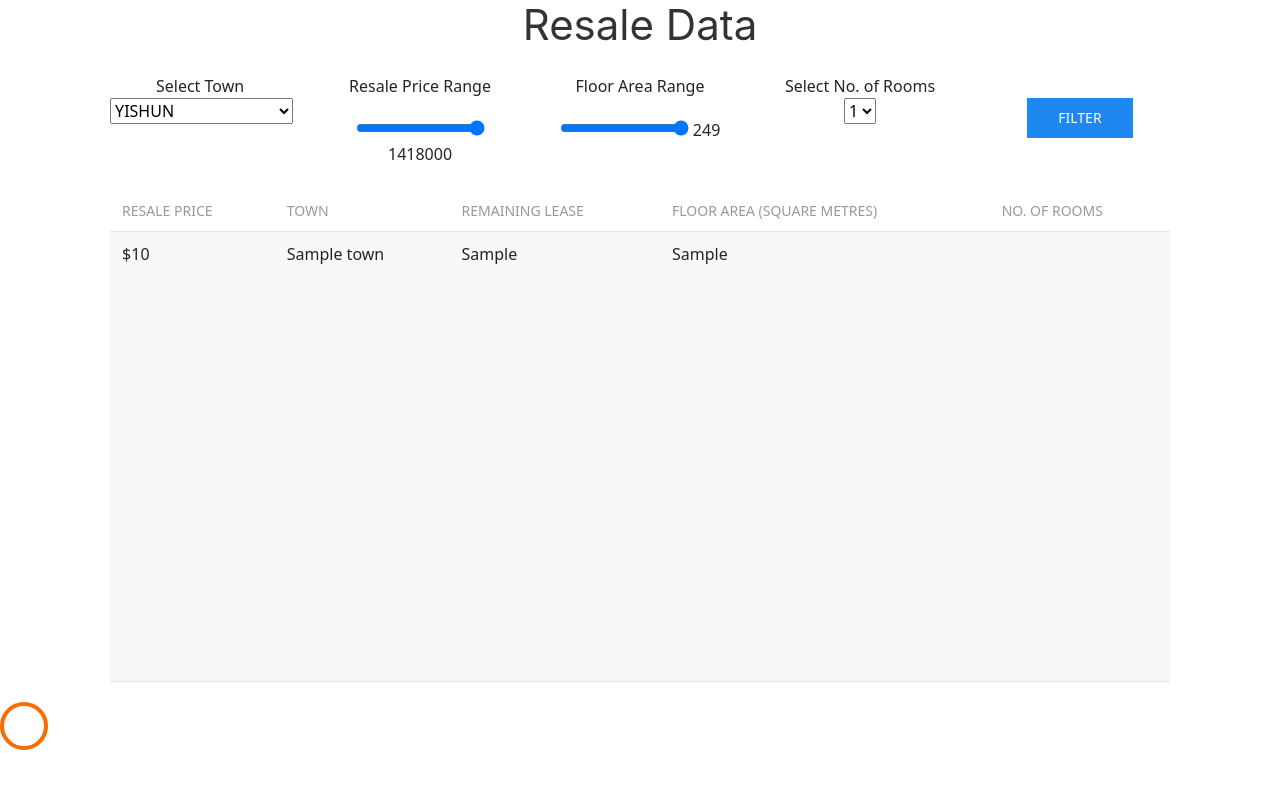
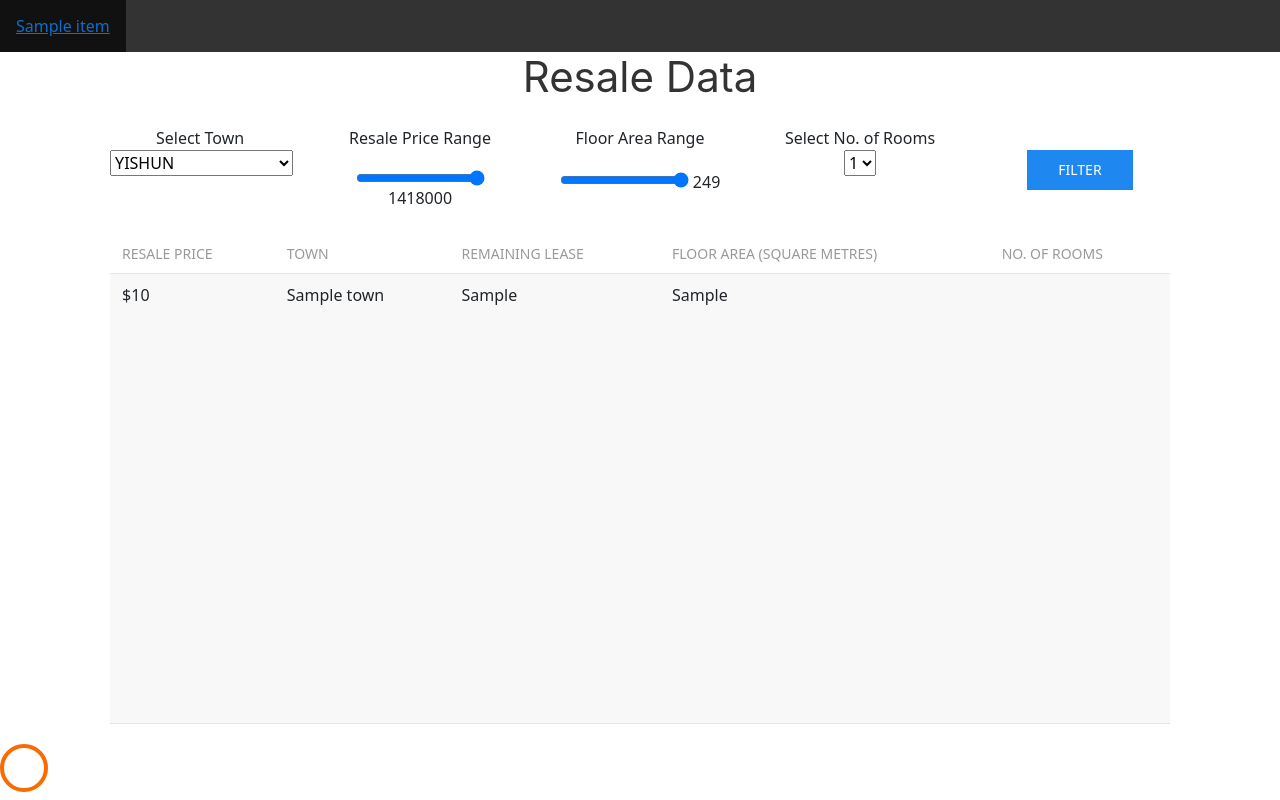
Before and after one commit to zoee-Y/ICT2103_RentalAndResaleHousing, a Flask app: template templates/Resale_Table.html in a window 1280 px wide. Run offline with Flask 2, Linux system fonts and the light colour scheme; the template is opened without the code that fills it: most values are stand-ins (such as "Sample title", 1, 10 or a date in 2020); parts of the project's set-up code (start-up, migrations or seed data) failed here and were passed over; some libraries are stand-ins or nearby versions.

Commit message:
navbar4.0

```diff
--- a/templates/Register.html
+++ b/templates/Register.html
@@ -26,7 +26,6 @@
     }
     </style>
 </head>
-<!--<body>-->
 <body>
 <ul>
     {% for item in nav.top %}
--- a/templates/Rental_Graph.html
+++ b/templates/Rental_Graph.html
@@ -3,6 +3,7 @@
   list-style-type: none;
   margin: 0;
   padding: 0;
+  width: 100%;
   overflow: hidden;
   background-color: #333;
   }
--- a/templates/Resale_Graph.html
+++ b/templates/Resale_Graph.html
@@ -1,7 +1,6 @@
 <!doctype html>
 <html>
 <style>
-
     .links{
         background: white;
         color:black;
--- a/templates/Resale_Table.html
+++ b/templates/Resale_Table.html
@@ -1,6 +1,33 @@
+
+<style>
+    ul {
+    list-style-type: none;
+    margin: 0;
+    padding: 0;
+    width: 100%;
+    overflow: hidden;
+    background-color: #333;
+    }
+    li {
+    float: left;
+    }
+    li a:hover {
+    background-color: #111;
+    }
+    li a {
+    display: block;
+    color: white;
+    text-align: center;
+    padding: 14px 16px;
+    text-decoration: none;
+    }
+</style>
 {% extends 'base.html' %}
 {% block title %} Resale Flat Table {% endblock %}
 {% block head %}
+
+{% endblock %}
+{% block content %}
 <script>
 function filter() {
   var town = document.getElementById("townValue").value
@@ -41,13 +68,19 @@
 }
 
 </script>
+<body>
 
-<style>
+<ul>
+    {% for item in nav.bottom %}
+    <li class="{{ 'active' if item.is_active else '' }}">
+        <a href="{{ item.url }}">{{ item.label }}</a>
+    </li>
+    {% endfor %}
+</ul>
+</body>
 
 
-</style>
-{% endblock %}
-{% block content %}
+
 
 <div class="uk-width-5-6 uk-margin-auto">
 
```
